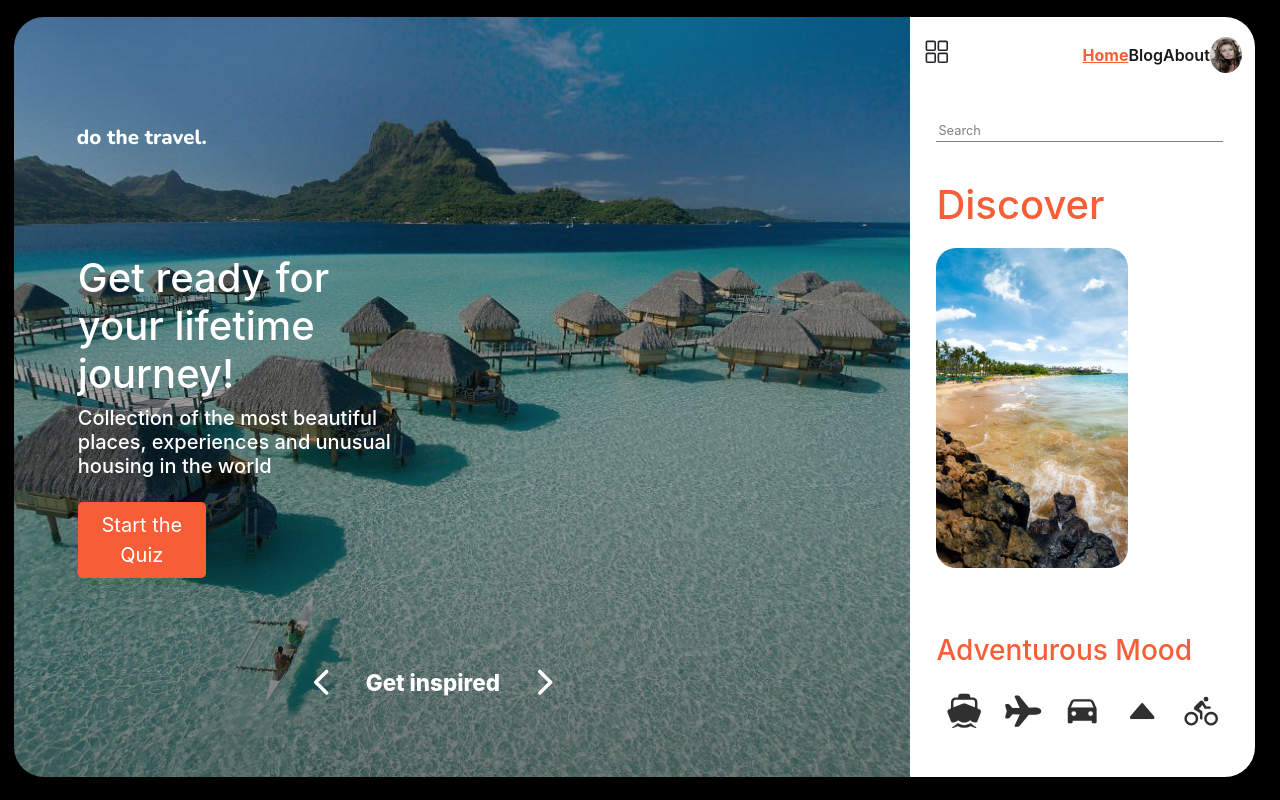
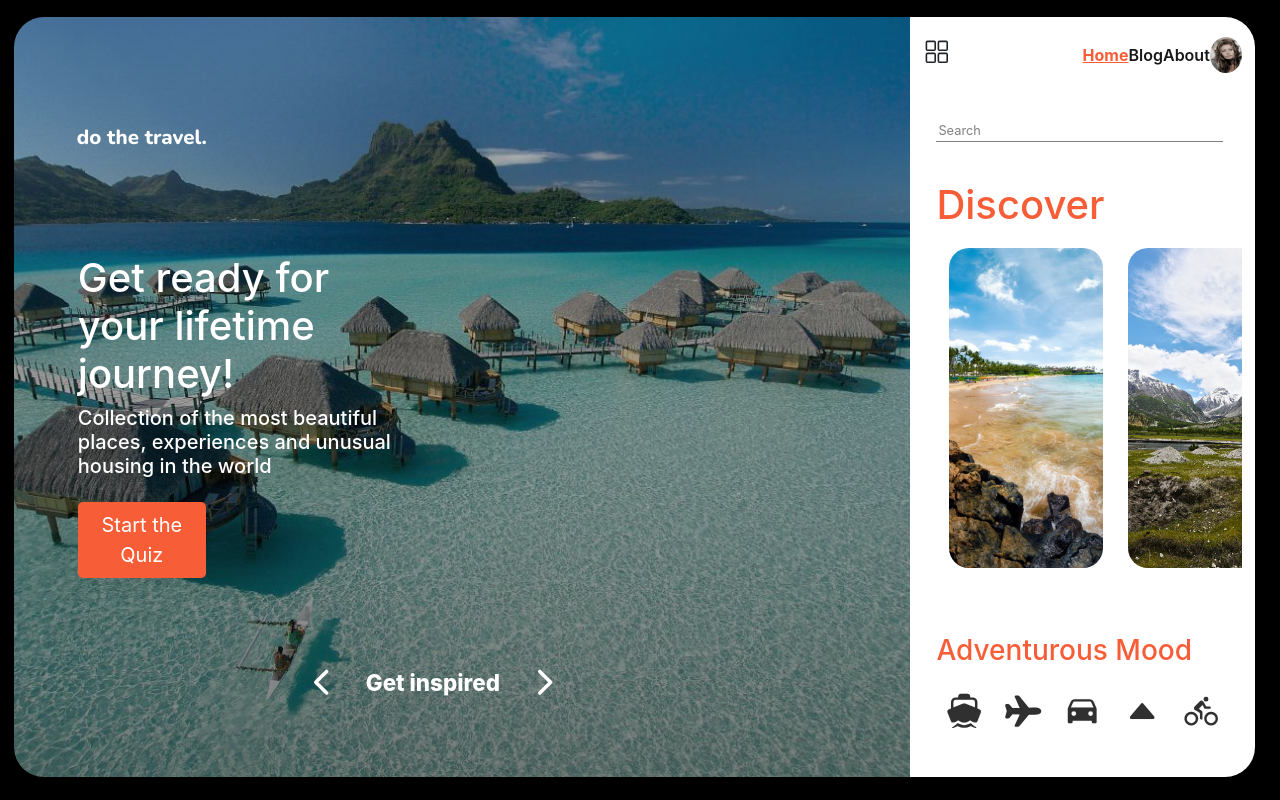
Before and after one commit to bidodev/react-dtravel-client, a React (Create React App) app: page / in a window 1280 px wide. Shown: the top 800 px of the page. Built offline with nearby package versions, Linux system fonts and the light colour scheme.

Commit message:
carrousel resized

```diff
--- a/src/components/aside/main/discover.component.jsx
+++ b/src/components/aside/main/discover.component.jsx
@@ -29,6 +29,7 @@ const Main = () => {
 
       <div className="aside-main__carrousel">
         <Carrousel />
+         <Carrousel />
       </div>
     </div>
   );
--- a/src/components/aside/main/experiences/experience.item.component.styles.scss
+++ b/src/components/aside/main/experiences/experience.item.component.styles.scss
@@ -5,9 +5,10 @@
   transform: translateZ(0);
   transition: transform 0.25s ease-out;
   font-weight: normal;
-  width: 15vw;
+  width: 12vw;
   height: 40vh;
   border: none;
+  margin: 0 1vw;
 
   img {
     width: 100%;
@@ -30,11 +31,7 @@
     color: rgb(240, 234, 234);
     z-index: 5;
     width: 75%;
-    display: flex;
-    flex-direction: column;
-    align-items: center;
     pointer-events: none;
-    justify-content: space-around;
 
     li {
       width: 10vw;
```
